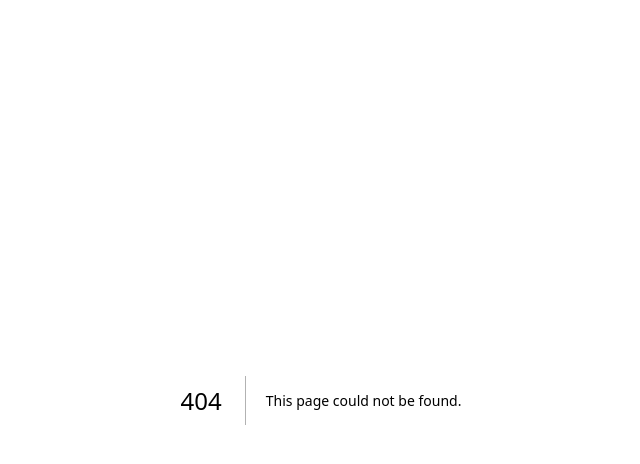
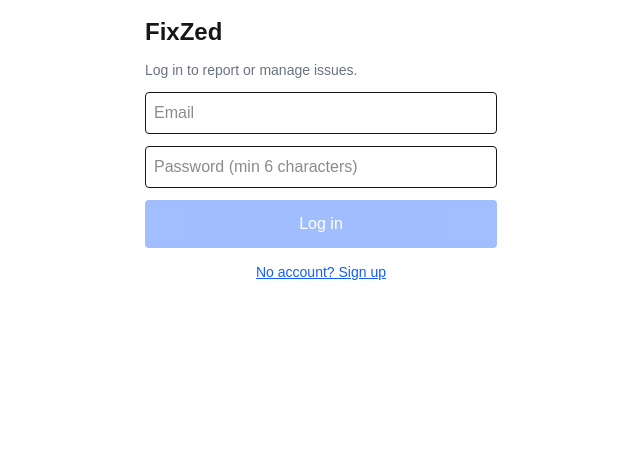
Before and after one commit to Squared-Tech/infra-reporter, a Next.js app: page /login in a window 1280 px wide. Before the commit this address had no page. Shown: the top 464 px of the page, without its empty margins (319-959 px from the left). Built offline with nearby package versions, Linux system fonts and the light colour scheme; no server answers.

Commit message:
add login and useAuth

```diff
--- /dev/null
+++ b/app/login/page.tsx
@@ -0,0 +1,88 @@
+"use client";
+import { useState } from "react";
+import { useRouter } from "next/navigation";
+import { supabase } from "@/lib/supabase";
+
+export default function Login() {
+  const router = useRouter();
+  const [mode, setMode] = useState<"in" | "up">("in");
+  const [name, setName] = useState("");
+  const [email, setEmail] = useState("");
+  const [password, setPassword] = useState("");
+  const [msg, setMsg] = useState("");
+  const [busy, setBusy] = useState(false);
+
+  async function go() {
+    setBusy(true);
+    setMsg("");
+    if (mode === "up") {
+      const { error } = await supabase.auth.signUp({
+        email,
+        password,
+        options: { data: { full_name: name } },
+      });
+      if (error) {
+        setMsg(error.message);
+        setBusy(false);
+        return;
+      }
+    }
+    const { data, error } = await supabase.auth.signInWithPassword({ email, password });
+    if (error || !data.user) {
+      setMsg(error?.message ?? "Login failed");
+      setBusy(false);
+      return;
+    }
+    const { data: p } = await supabase
+      .from("profiles")
+      .select("role")
+      .eq("id", data.user.id)
+      .single();
+    router.replace(p?.role === "council" ? "/dashboard" : "/");
+  }
+
+  return (
+    <main className="max-w-sm mx-auto p-4 space-y-3">
+      <h1 className="text-2xl font-bold">FixZed</h1>
+      <p className="text-sm text-gray-500">
+        {mode === "in" ? "Log in to report or manage issues." : "Create a citizen account."}
+      </p>
+      {mode === "up" && (
+        <input
+          placeholder="Full name"
+          value={name}
+          onChange={(e) => setName(e.target.value)}
+          className="w-full border rounded p-2"
+        />
+      )}
+      <input
+        placeholder="Email"
+        type="email"
+        value={email}
+        onChange={(e) => setEmail(e.target.value)}
+        className="w-full border rounded p-2"
+      />
+      <input
+        placeholder="Password (min 6 characters)"
+        type="password"
+        value={password}
+        onChange={(e) => setPassword(e.target.value)}
+        className="w-full border rounded p-2"
+      />
+      <button
+        onClick={go}
+        disabled={busy || !email || password.length < 6}
+        className="w-full bg-blue-600 text-white rounded p-3 disabled:opacity-40"
+      >
+        {busy ? "Please wait..." : mode === "in" ? "Log in" : "Sign up"}
+      </button>
+      {msg && <p className="text-red-600 text-sm">{msg}</p>}
+      <button
+        onClick={() => setMode(mode === "in" ? "up" : "in")}
+        className="w-full text-blue-600 underline text-sm"
+      >
+        {mode === "in" ? "No account? Sign up" : "Have an account? Log in"}
+      </button>
+    </main>
+  );
+}
--- /dev/null
+++ b/lib/useAuth.ts
@@ -0,0 +1,42 @@
+"use client";
+import { useEffect, useState } from "react";
+import { useRouter } from "next/navigation";
+import { supabase } from "./supabase";
+
+export function useAuth(required?: "council") {
+  const router = useRouter();
+  const [ready, setReady] = useState(false);
+  const [role, setRole] = useState<string | null>(null);
+  const [email, setEmail] = useState("");
+
+  useEffect(() => {
+    (async () => {
+      const { data } = await supabase.auth.getSession();
+      const user = data.session?.user;
+      if (!user) {
+        router.replace("/login");
+        return;
+      }
+      const { data: p } = await supabase
+        .from("profiles")
+        .select("role")
+        .eq("id", user.id)
+        .single();
+      const r = p?.role ?? "citizen";
+      if (required && r !== required) {
+        router.replace("/");
+        return;
+      }
+      setRole(r);
+      setEmail(user.email ?? "");
+      setReady(true);
+    })();
+  }, []);
+
+  async function logout() {
+    await supabase.auth.signOut();
+    router.replace("/login");
+  }
+
+  return { ready, role, email, logout };
+}
```
